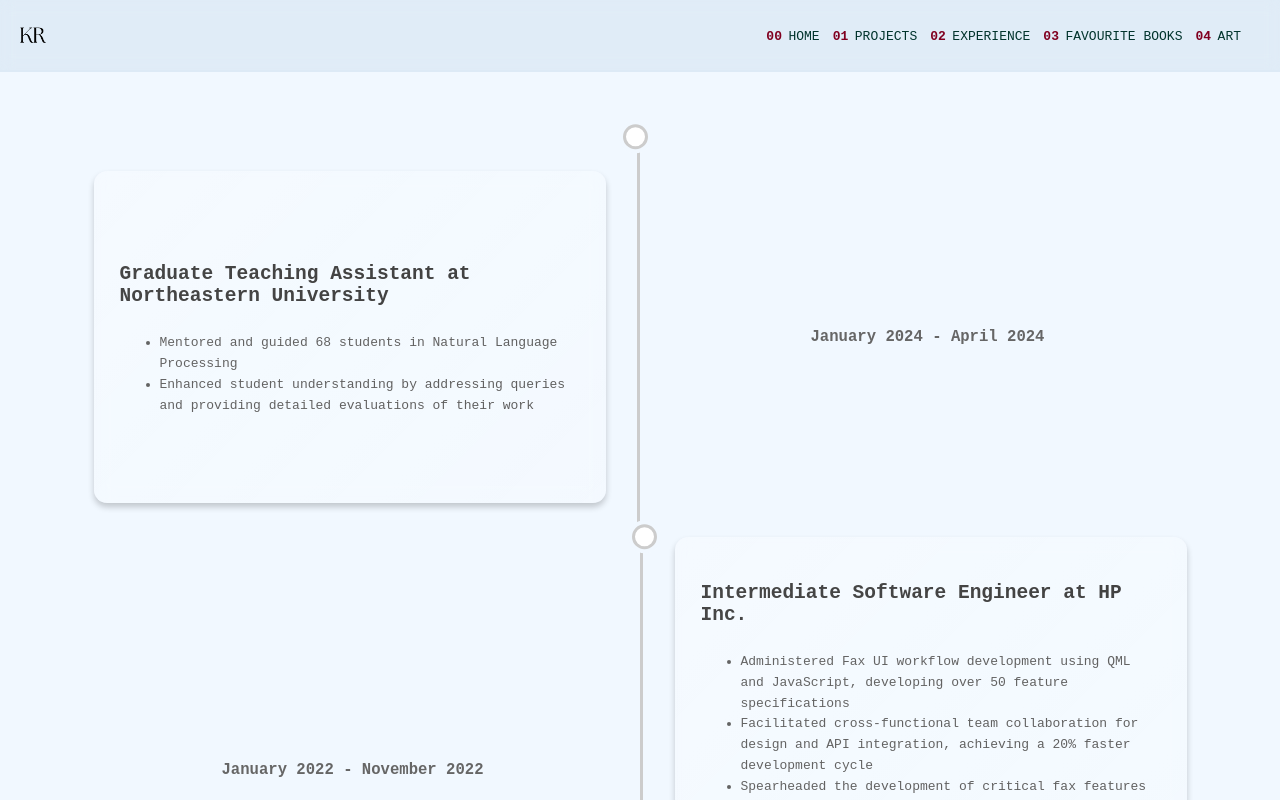
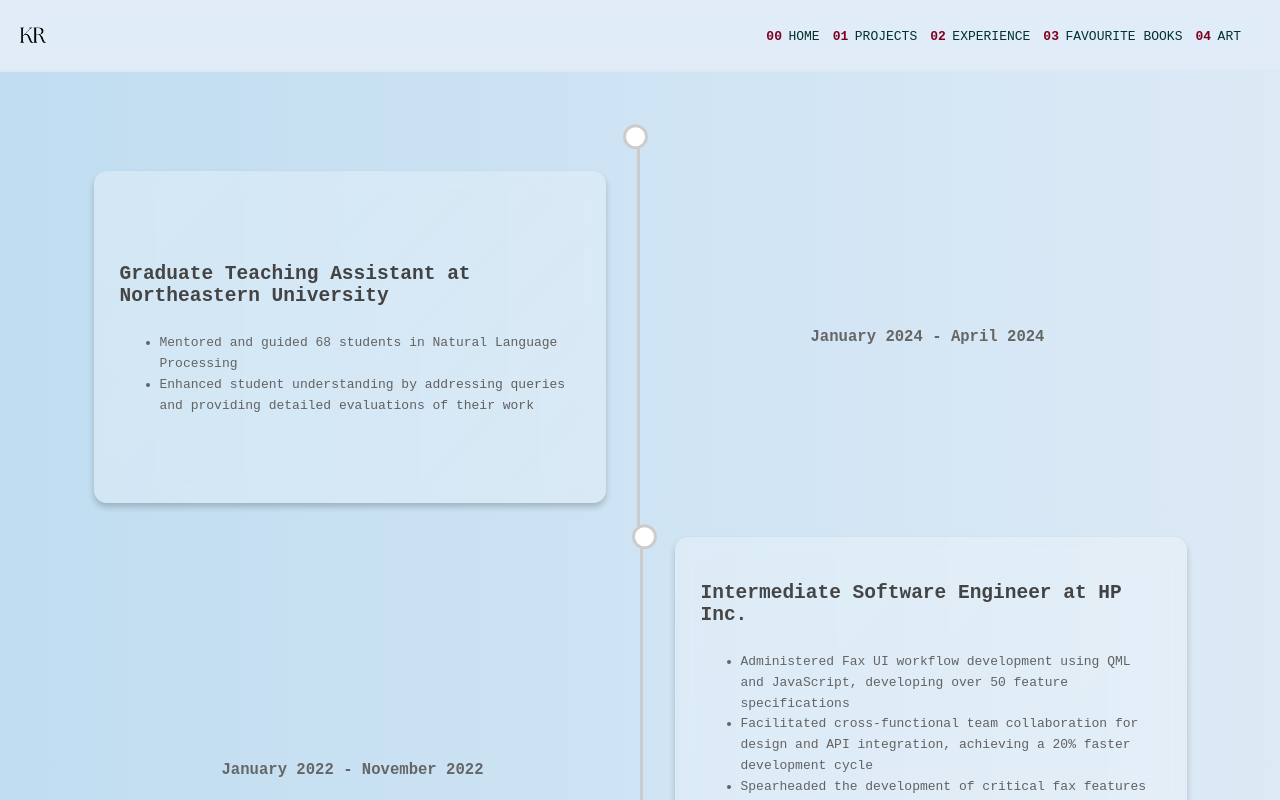
Before and after one commit to krishnaraketla/portfolio, a React (Create React App) app in the folder frontend/: page /experience in a window 1280 px wide. Shown: the top 800 px of the page. Built offline with nearby package versions, Linux system fonts and the light colour scheme; the HTML template or start-up script is replaced by a standard one.

Commit message:
background gradient

```diff
--- a/frontend/src/styles/Timeline.css
+++ b/frontend/src/styles/Timeline.css
@@ -1,6 +1,6 @@
 :root {
     --timeline-color: #ccc;
-    --timeline-bg: #f1f8ff;
+    --timeline-bg: linear-gradient(90deg, var(--alt-background-color), var(--background-color));
     --circle-size: 1.5rem;
     --line-width: 3px;
   }
@@ -15,7 +15,7 @@
     margin-top: 5.5rem;
     min-height: 50vh;
     padding: 5rem;
-    background-color: var(--timeline-bg);
+    background: var(--timeline-bg);
     overflow: hidden;
   }
 
```
